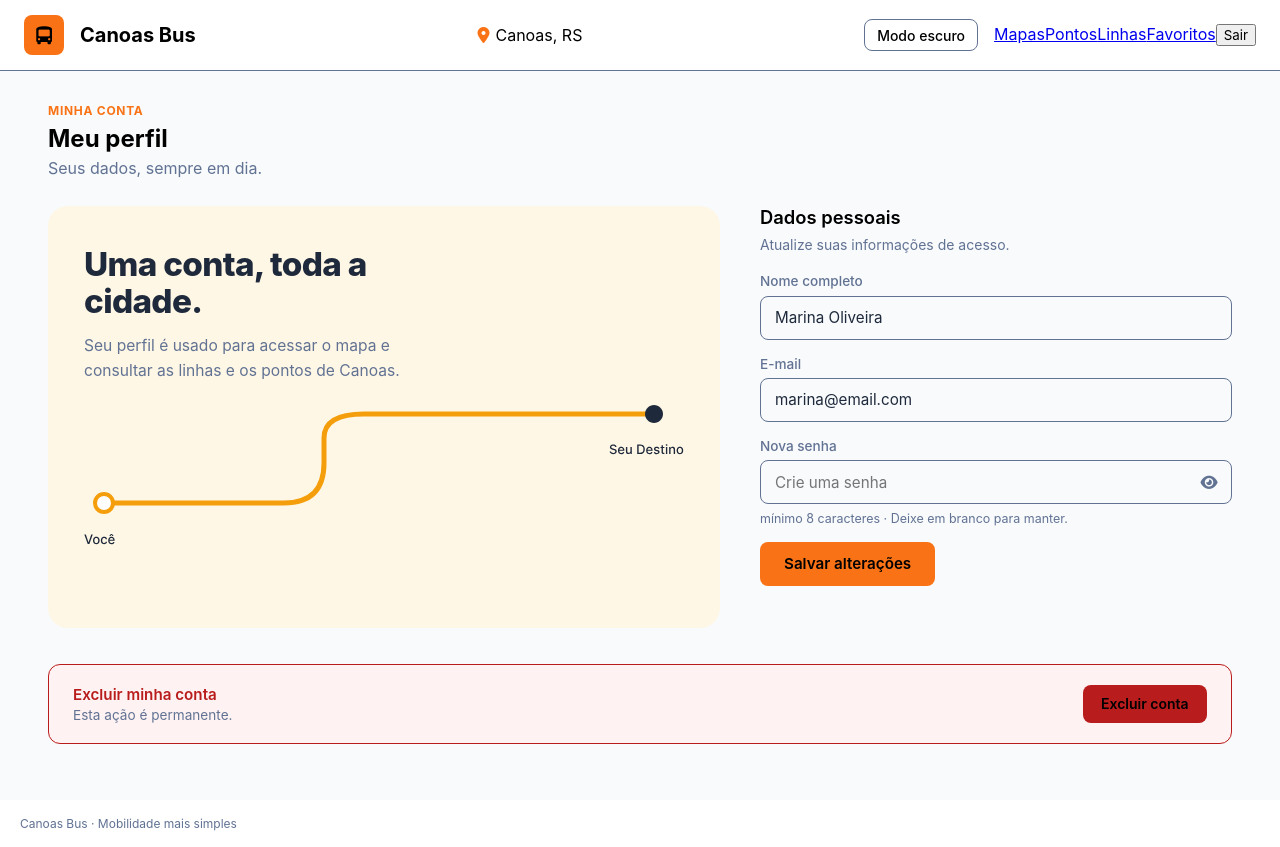
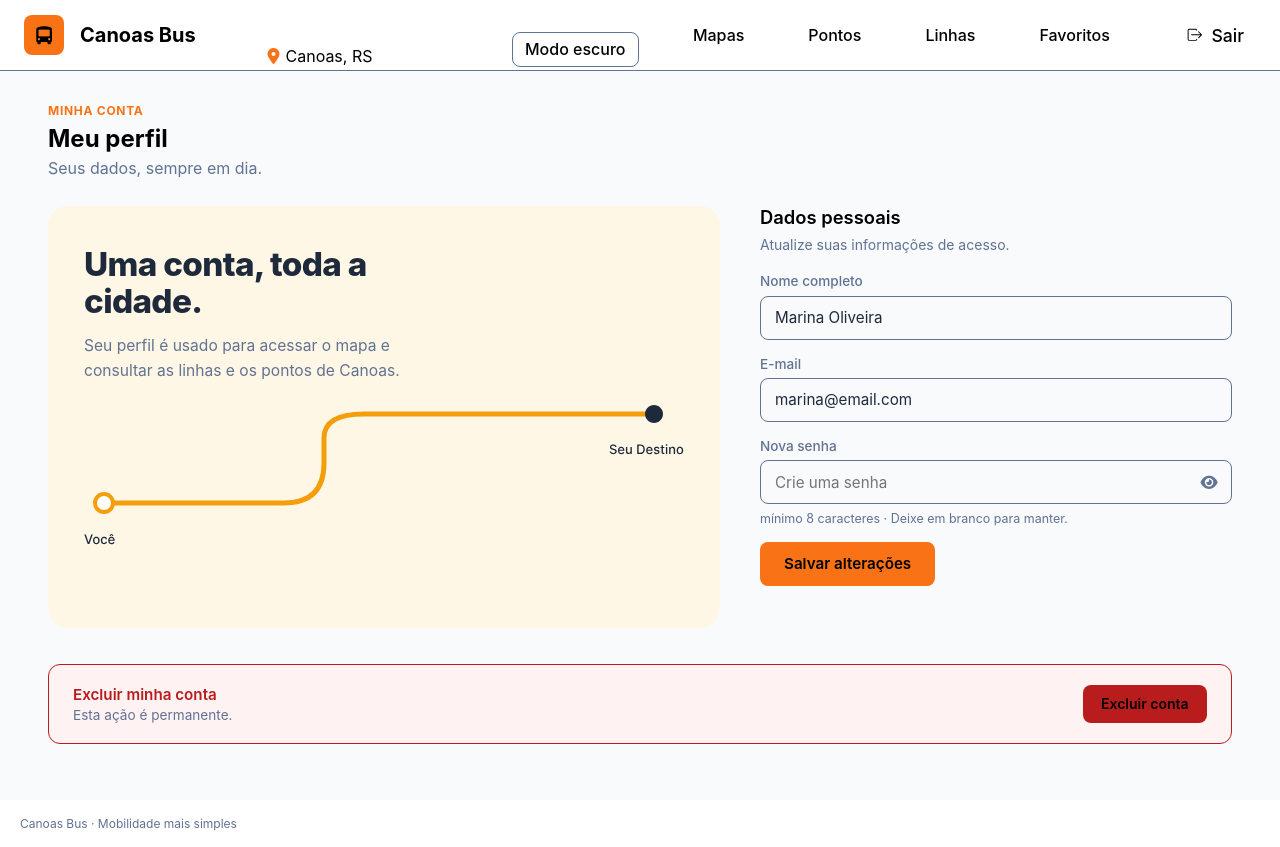
Before and after one commit to luanasantos-inf/Canoas-bus-2.0, a React (Vite) app: page /dadoscadastro in a window 1280 px wide. Built offline with nearby package versions, Linux system fonts and the light colour scheme; a web font is replaced by a local one.

Commit message:
style fix cabecalho ordenação e sair

```diff
--- a/package.json
+++ b/package.json
@@ -12,6 +12,7 @@
   "dependencies": {
     "react": "^19.3.1",
     "react-dom": "^19.3.1",
+    "react-icons": "^5.7.0",
     "react-router-dom": "^7.18.6"
   },
   "devDependencies": {
--- a/src/components/Cabecalho.jsx
+++ b/src/components/Cabecalho.jsx
@@ -1,6 +1,9 @@
 import { Link } from 'react-router-dom';
 import styles from './Cabecalho.module.css';
 import { useTema } from '../hooks/useTema.js';
+import { IoIosLogOut } from "react-icons/io";
+
+
 
 const CLASSES_VARIANTE = {
   publico: styles.cabecalhoPublico,
@@ -48,7 +51,11 @@ export function Cabecalho({ variante = 'publico', nomeUsuario }) {
           <Link to="/linhas">Linhas</Link>
           <Link to="/favoritos">Favoritos</Link>
           {nomeUsuario && <span className={styles.cabecalhoUsuario}>{nomeUsuario}</span>}
-          <button type="button" className={styles.cabecalhoSair}>Sair</button>
+          <button type="button" className={styles.cabecalhoSair}>
+            <IoIosLogOut  />
+            <span>Sair</span>
+          </button>
+
         </nav>
       )}
 
--- a/src/components/Cabecalho.module.css
+++ b/src/components/Cabecalho.module.css
@@ -23,6 +23,7 @@
 }
 
 .cabecalhoTitulo {
+  display: inline-flex;
   font-family: var(--fonte-global);
   font-weight: var(--fonte-700);
   font-size: 20px;
@@ -31,7 +32,7 @@
 }
 
 .cabecalhoLocalizacao {
-  display: flex;
+  display: inline-flex;
   align-items: center;
   gap: 6px;
   color: var(--titulos-textos);
@@ -49,7 +50,7 @@
 }
 
 .cabecalhoTituloLocalizacao {
-  display: flex;
+  display: inline-flex;
   align-items: center;
   justify-content: space-between;
   flex: 1;
@@ -64,10 +65,13 @@
   border: 1px solid var(--detalhes);
   background-color: var(--cor-background-corpo);
   color: var(--titulos-textos);
-  font-size: 0.875rem;
+  font-size: 1rem;
   font-weight: var(--fonte-500);
   cursor: pointer;
   transition: background-color 0.2s ease, color 0.2s ease, border-color 0.2s ease;
+  position: absolute;
+  left: 40%;
+  top: 4%;
 }
 
 .mudarTema:hover {
@@ -75,3 +79,78 @@
   border-color: var(--cor-laranja-primario);
   color: var(--titulos-textos);
 }
+
+.cabecalhoUsuario .cabecalhoLocalizacao {
+  position: absolute;
+  left: 25%;
+  top: 7%;
+  transform: translate(-50%, -50%);
+  display: inline-flex;
+  align-items: center;
+  justify-content: center;
+  min-height: 1rem;
+  gap: 6px;
+  color: var(--titulos-textos);
+  font-size: 1rem;
+  font-weight: var(--fonte-400);
+}
+
+.cabecalhoUsuario .cabecalhoLocalizacao i {
+  color: var(--cor-laranja-primario);
+  font-size: 1rem;
+}
+
+.cabecalhoUsuario .cabecalhoLocalizacao p {
+  margin: 0;
+}
+
+.cabecalhoUsuario .cabecalhoTituloLocalizacao {
+  display: inline-flex;
+  align-items: center;
+  justify-content: space-between;
+  flex: 1;
+}
+
+
+.cabecalhoUsuario .cabecalhoNavegacao {
+  display: inline-flex;
+  justify-content: center;
+  align-items: center;
+  gap: 4rem;
+}
+
+.cabecalhoUsuario .cabecalhoNavegacao a {
+  text-decoration: none;
+  color: var(--titulos-textos);
+  font-weight: var(--fonte-500);
+  font-size: 1rem;
+}
+
+.cabecalhoUsuario .cabecalhoNavegacao a:hover {
+  color: var(--cor-laranja-primario);
+}
+
+.cabecalhoSair {
+  all: unset;
+  cursor: pointer;
+  display: inline-flex;
+  justify-content: center;
+  align-items: center;
+  gap: 0.375rem;
+  padding: 0.4rem 0.75rem;
+  background-color: var(--cor-background-corpo);
+  color: var(--titulos-textos);
+  font-size: 1.1rem;
+  font-weight: var(--fonte-500);
+  cursor: pointer;
+  transition: background-color 0.2s ease, color 0.2s ease, border-color 0.2s ease;
+  align-items: center;
+  gap: 8px;
+}
+
+.cabecalhoSair:hover {
+  background-color: var(--cor-laranja-primario);
+  border-color: var(--cor-laranja-primario);
+  color: var(--titulos-textos);
+  border-radius: 8px;
+}
```
Also changed, not shown: 1 other file (tests, documents, lock files or other folders).
